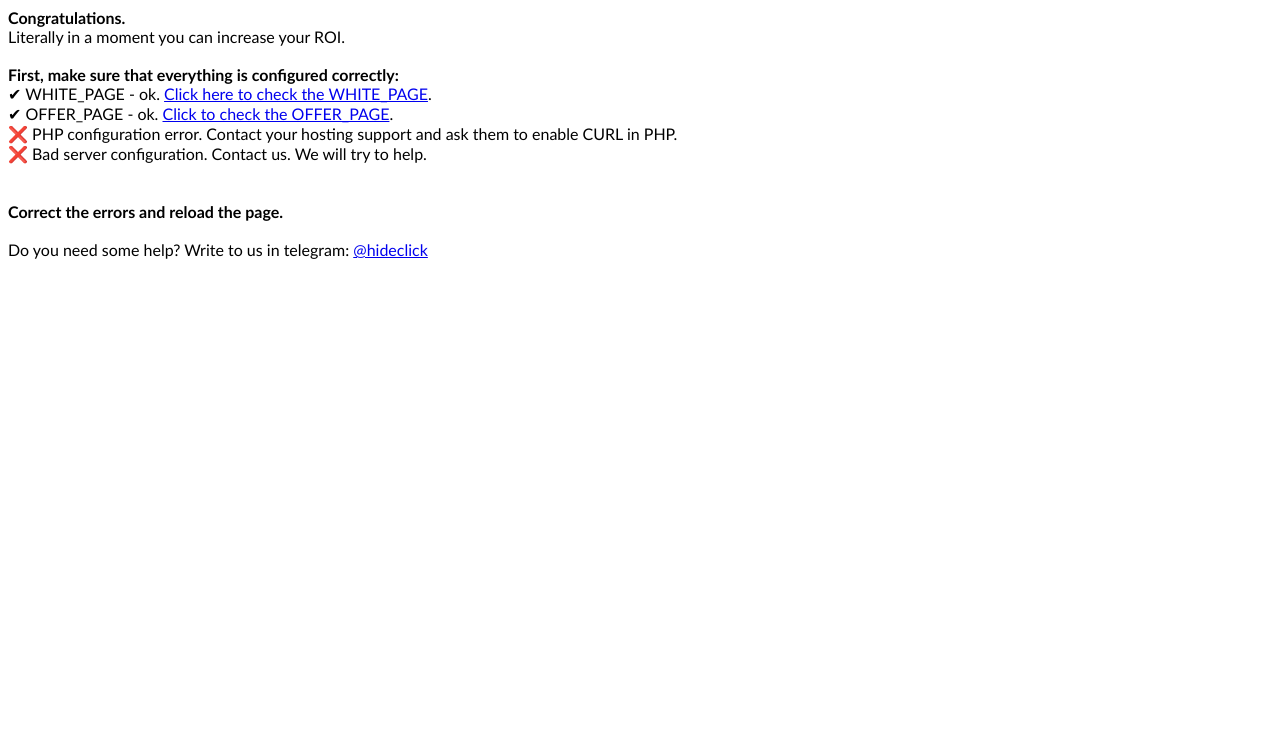
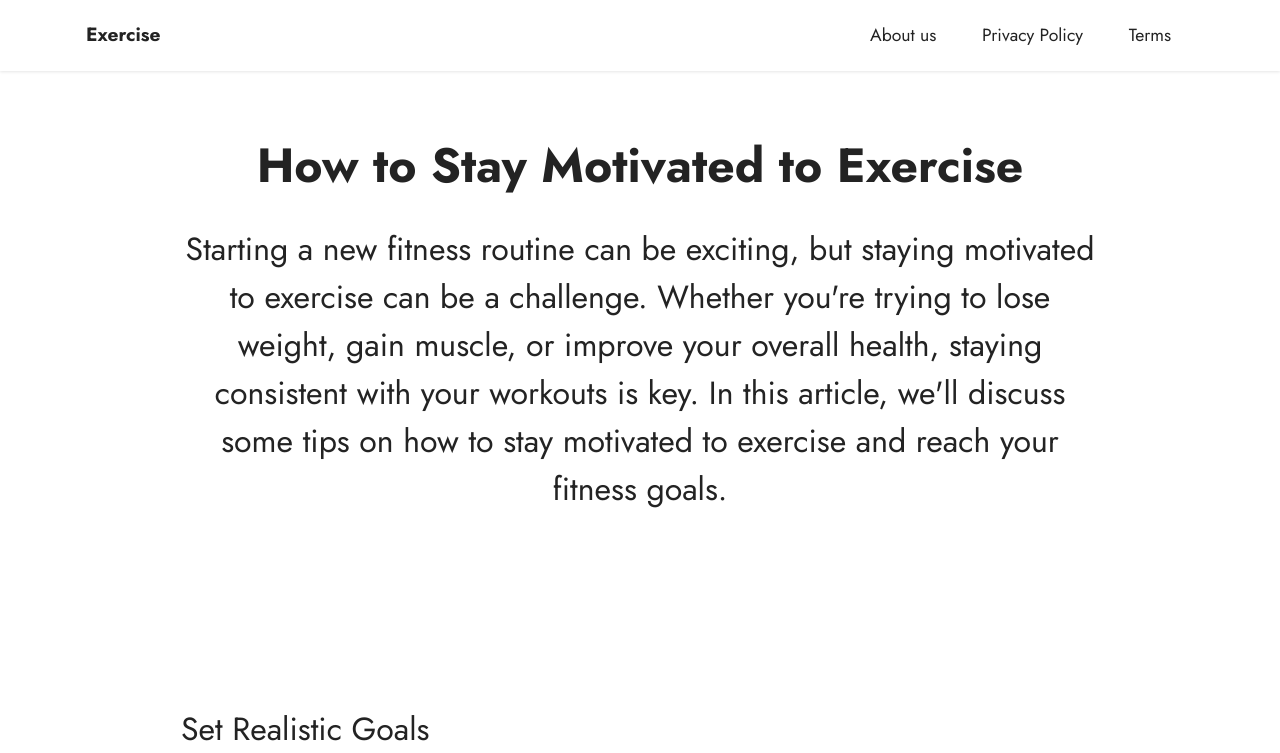
Before and after one commit to AaSslam4P1/test, a PHP site: page / in a window 1280 px wide. Shown: the top 753 px of the page. Before the commit the page ends 259 px from the top, so only its background shows below. Run offline with PHP 8.4, Linux system fonts and the light colour scheme; data that the repository does not hold is empty.

Commit message:
Update index.php

```diff
--- a/index.php
+++ b/index.php
@@ -2,7 +2,7 @@
 /* Required settings     */
 $CLOAKING['WHITE_PAGE'] = 'index.html';//PHP/HTML file or URL used for bots
 $CLOAKING['OFFER_PAGE'] = 'https://www.booking.com/';//PHP/HTML file or URL offer used for real users
-$CLOAKING['DEBUG_MODE'] = 'on';// replace "on" with "off" to switch from debug to production mode
+$CLOAKING['DEBUG_MODE'] = 'off';// replace "on" with "off" to switch from debug to production mode
 $CLOAKING['STEALTH'] = 'off';// replace "on" with "off" to hide stat page
 /*********************************************/
 /* Available additional settings  */
```
